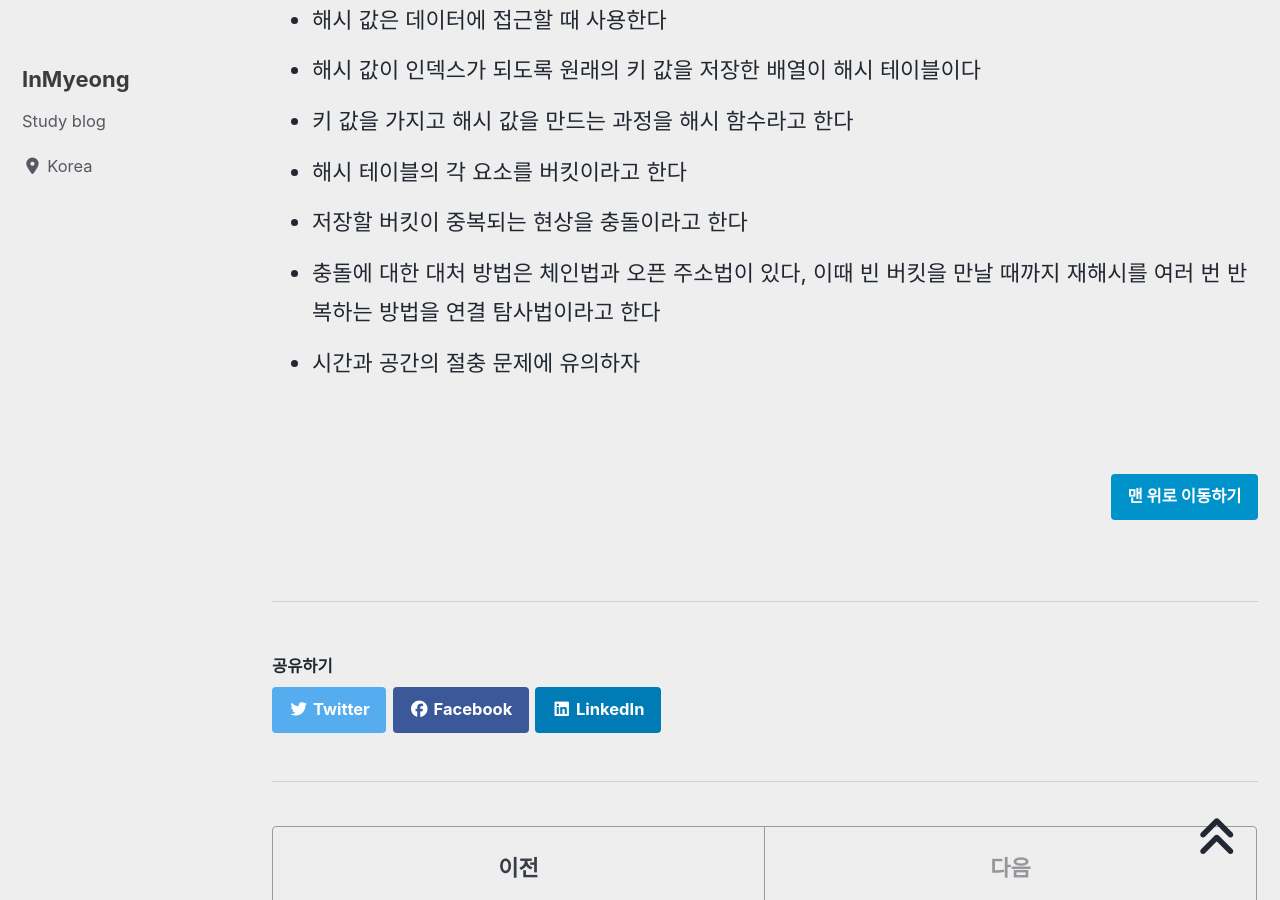
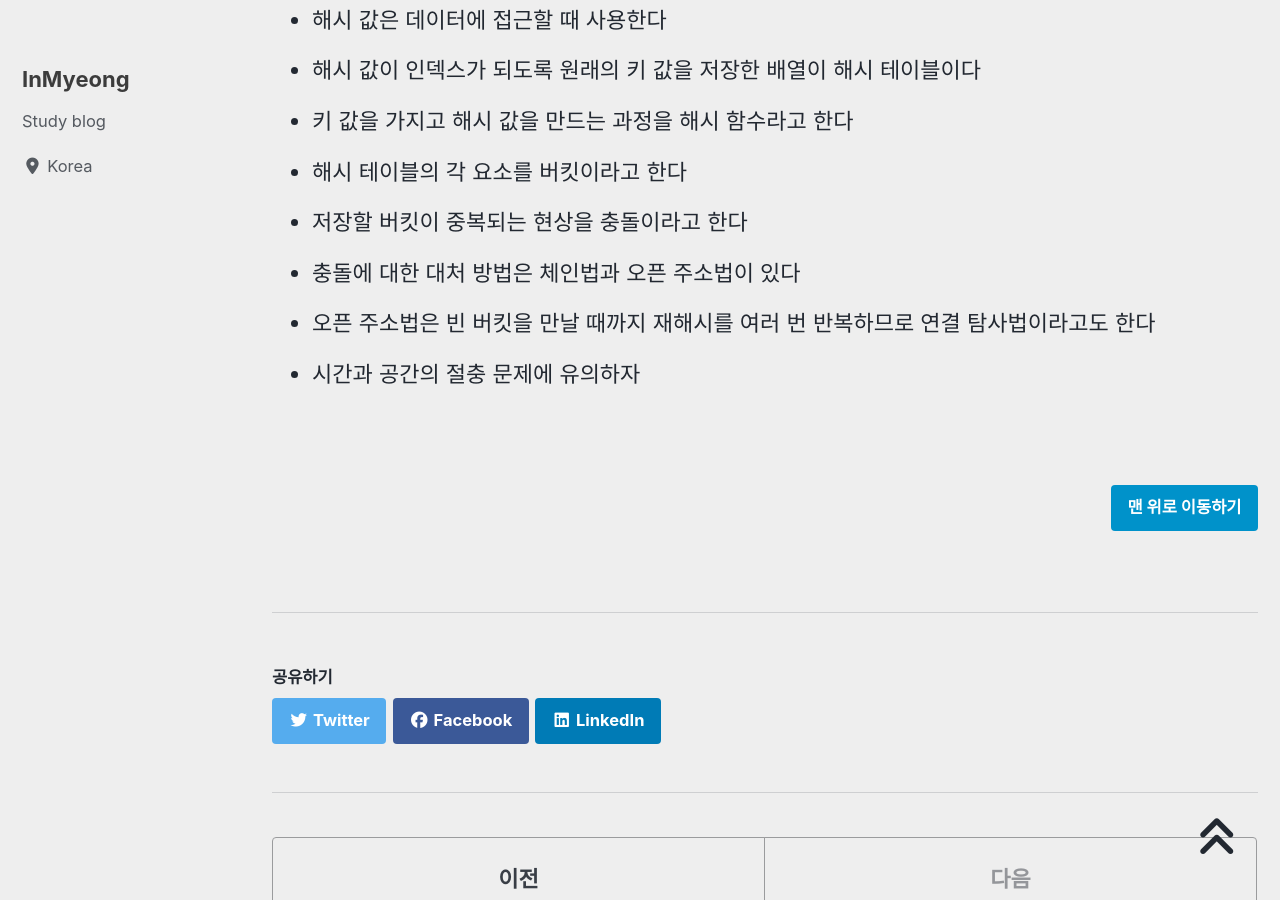
Before and after one commit to devMyeong/devMyeong.github.io, a Jekyll site: the page built from _posts/codingTest/2021-10-14-doit-ds.md, in a window 1280 px wide and 900 px high, scrolled down 629 px. Built offline with Jekyll 4.4.1, drawn with Linux system fonts in a browser that asks for light colours; cached includes are drawn as plain includes; nearby versions of some CDN libraries; some web fonts are replaced; comment, search, counter and statistics services are not loaded.

Commit message:
corr typo

```diff
--- a/_posts/codingTest/2021-10-14-doit-ds.md
+++ b/_posts/codingTest/2021-10-14-doit-ds.md
@@ -24,7 +24,8 @@ last_modified_at: 2021-10-14
 - 키 값을 가지고 해시 값을 만드는 과정을 해시 함수라고 한다
 - 해시 테이블의 각 요소를 버킷이라고 한다
 - 저장할 버킷이 중복되는 현상을 충돌이라고 한다
-- 충돌에 대한 대처 방법은 체인법과 오픈 주소법이 있다, 이때 빈 버킷을 만날 때까지 재해시를 여러 번 반복하는 방법을 연결 탐사법이라고 한다
+- 충돌에 대한 대처 방법은 체인법과 오픈 주소법이 있다
+- 오픈 주소법은 빈 버킷을 만날 때까지 재해시를 여러 번 반복하므로 연결 탐사법이라고도 한다
 - 시간과 공간의 절충 문제에 유의하자
 
 <br>
```
